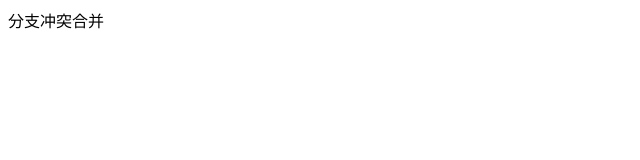
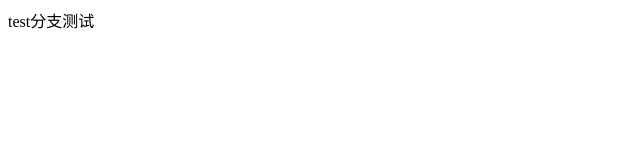
Before and after one commit to HuangPeiyin/romtServer, a website: page src/mergeConflict.html in a window 1280 px wide. Shown: the full height of the page, 0-640 px from the left. Drawn offline with Linux system fonts and the light colour scheme.

Commit message:
test分支修改mergeConflict.html

```diff
--- a/src/mergeConflict.html
+++ b/src/mergeConflict.html
@@ -7,6 +7,6 @@
     <title>Document</title>
 </head>
 <body>
-    <div>分支冲突合并</div>
+    <div>test分支测试</div>
 </body>
 </html>
```
